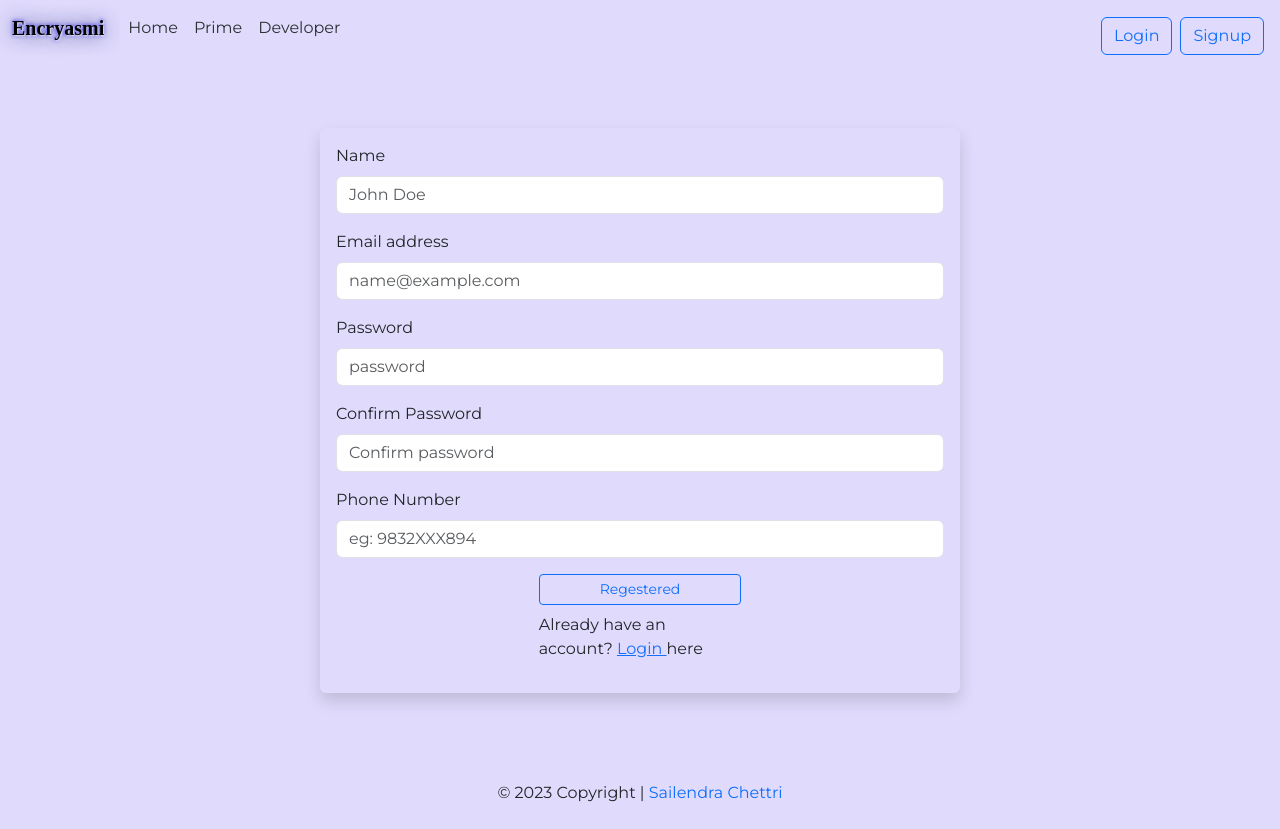
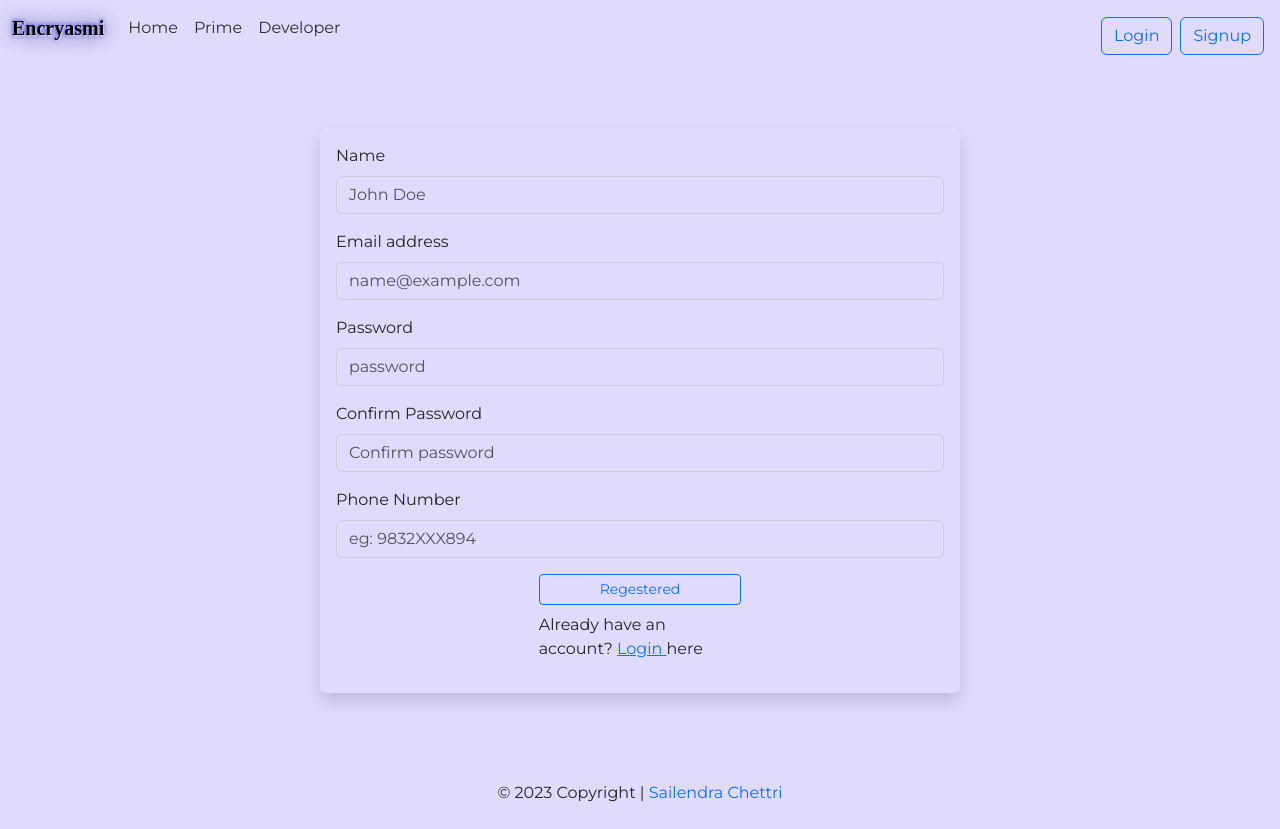
Before and after one commit to sailendrachettri/ency, a React (Create React App) app: page /signup in a window 1280 px wide. Built offline with nearby package versions, Linux system fonts and the light colour scheme.

Commit message:
border bug fixed @login and @signup page

```diff
--- a/src/App.css
+++ b/src/App.css
@@ -44,7 +44,7 @@ body {
 
 .boxBgColor {
     background-color: #e0dbfc;
-    border: 2px solid #cecbdb;
+    border: 1px solid #cecbdb;
 }
 
 .boxBgColor:focus {
--- a/src/components/Login.jsx
+++ b/src/components/Login.jsx
@@ -58,11 +58,11 @@ function Login(props) {
                     <div className="container w-50 shadow p-3 mb-5 rounded">
                         <div className="mb-3">
                             <label htmlFor="email" className="form-label">Email address</label>
-                            <input type="email" value={credendials.email} name='email' onChange={onChangeMethod} className="form-control" id="loginEmail" placeholder="john@email.com" required />
+                            <input type="email" value={credendials.email} name='email' onChange={onChangeMethod} className="form-control boxBgColor" id="loginEmail" placeholder="john@email.com" required />
                         </div>
                         <div className="mb-3">
                             <label htmlFor="password" className="form-label">Password</label>
-                            <input type="password" value={credendials.password} name='password' onChange={onChangeMethod} className="form-control" id="loginPassword" placeholder="password" />
+                            <input type="password" value={credendials.password} name='password' onChange={onChangeMethod} className="form-control boxBgColor" id="loginPassword" placeholder="password" />
                         </div>
                         <div className="d-grid gap-2 col-4 mx-auto">
                             <button className="btn btn-sm btn-outline-primary" type="submit">Login</button>
--- a/src/components/Navbar.jsx
+++ b/src/components/Navbar.jsx
@@ -127,19 +127,21 @@ function Navbar(props) {
                                 <p className={`nav-link ${window.location.pathname === "/about" ? "active" : ""}`} role='button' onClick={goToAbout} style={bgmode}>Developer</p>
                             </li>
                         </ul>
+
                         {/* Toggle switch - dark mode and light mode */}
                         {window.location.pathname === '/encrydecry' ? <div className="form-check form-switch">
                             <input className="form-check-input boxBgColor" type="checkbox" role="switch" onClick={darkModeToggle} id="toggleDarkMode" />
                             <label className="form-check-label" htmlFor="toggleDarkMode">{btnText}</label>
                         </div> : ""}
 
-                        <span className='mt-2 mx-3' id='displayUser'> </span>
+                        <span className='mx-3' id='displayUser'> </span>
                         {/* ! "not login" ? "than show login/signup : "else show logout and username" */}
                         {!localStorage.getItem('token') ? <form className="d-flex">
                             <Link to="/login" className='btn btn-outline-primary mx-1' role='button'>Login</Link>
                             <Link to="/signup" className='btn btn-outline-primary mx-1' role='button'>Signup</Link>
 
                         </form> : <button className='btn btn-outline-primary mx-1' onClick={logoutMethod}>Logout</button>}
+
                     </div>
                 </div>
             </nav >
--- a/src/components/Signup.jsx
+++ b/src/components/Signup.jsx
@@ -60,23 +60,23 @@ function Signup(props) {
                     <div className="container w-50 shadow p-3 mb-5 rounded">
                         <div className="mb-3">
                             <label htmlFor="name" className="form-label">Name</label>
-                            <input type="text" className="form-control" id="name" name='name' onChange={onChangeMethod} placeholder="John Doe" required />
+                            <input type="text" className="form-control boxBgColor" id="name" name='name' onChange={onChangeMethod} placeholder="John Doe" required />
                         </div>
                         <div className="mb-3">
                             <label htmlFor="email" className="form-label">Email address</label>
-                            <input type="email" className="form-control" id="email" name='email' onChange={onChangeMethod} placeholder="name@example.com" required />
+                            <input type="email" className="form-control boxBgColor" id="email" name='email' onChange={onChangeMethod} placeholder="name@example.com" required />
                         </div>
                         <div className="mb-3">
                             <label htmlFor="password" className="form-label">Password</label>
-                            <input type="password" className="form-control" id="password" name='password' onChange={onChangeMethod} placeholder="password" required />
+                            <input type="password" className="form-control boxBgColor" id="password" name='password' onChange={onChangeMethod} placeholder="password" required />
                         </div>
                         <div className="mb-3">
                             <label htmlFor="cpassword" className="form-label">Confirm Password</label>
-                            <input type="password" className="form-control" id="cpassword" name='cpassword' onChange={onChangeMethod} placeholder="Confirm password" required />
+                            <input type="password" className="form-control boxBgColor" id="cpassword" name='cpassword' onChange={onChangeMethod} placeholder="Confirm password" required />
                         </div>
                         <div className="mb-3">
                             <label htmlFor="phone" className="form-label">Phone Number</label>
-                            <input type="number" className="form-control" id="phone" name='phone' onChange={onChangeMethod} placeholder="eg: 9832XXX894" required />
+                            <input type="number" className="form-control boxBgColor" id="phone" name='phone' onChange={onChangeMethod} placeholder="eg: 9832XXX894" required />
                         </div>
                         <div className="d-grid gap-2 col-4 mx-auto">
                             <button className="btn btn-sm btn-outline-primary" type="submit">Regestered</button>
```
